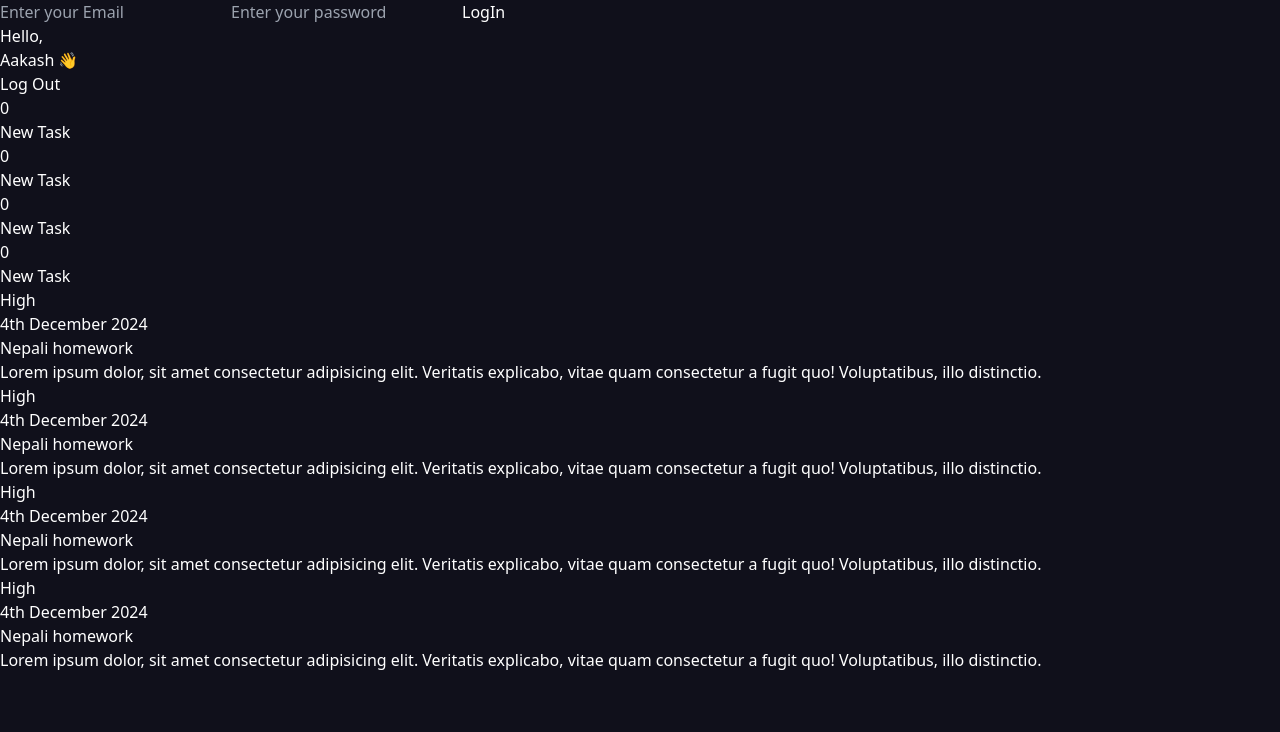
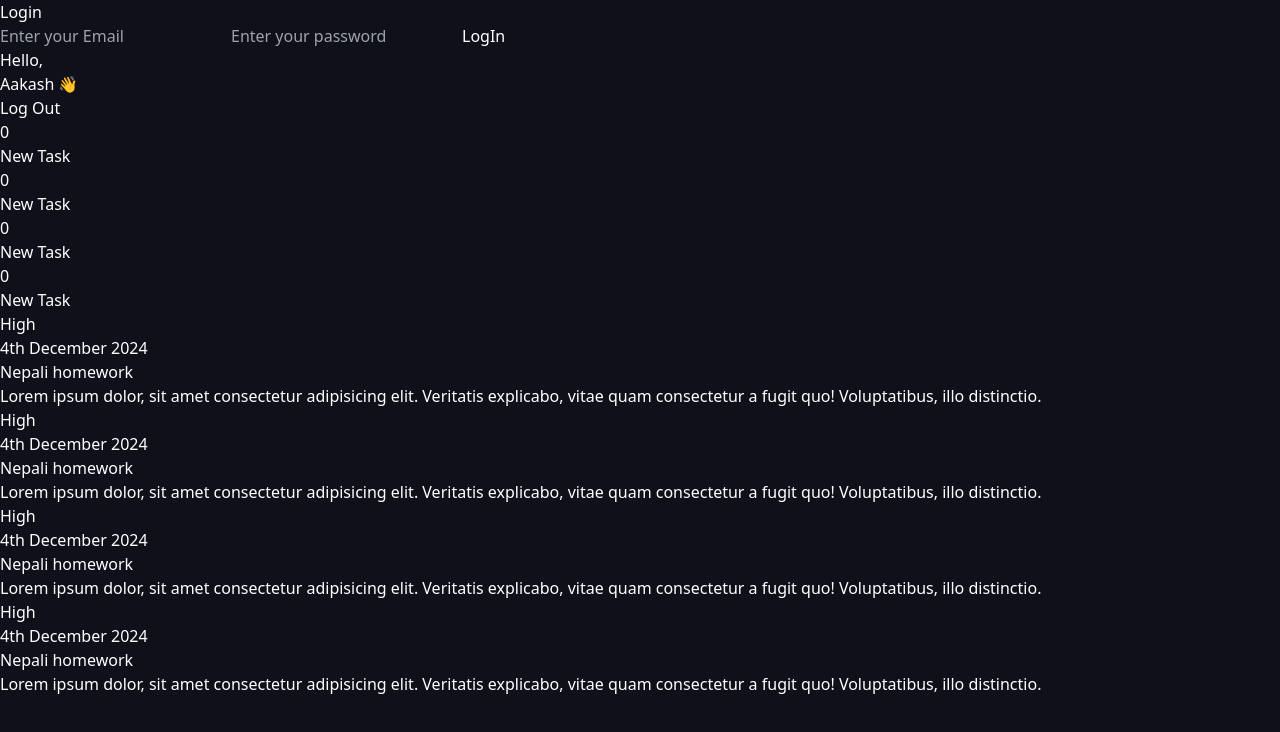
Before and after one commit to Anand-Chaudhary/jobManagementApp, a React (Vite) app: page / in a window 1280 px wide. Shown: the top 732 px of the page. Built offline with nearby package versions, Linux system fonts and the light colour scheme.

Commit message:
Job Management System

```diff
--- a/src/App.jsx
+++ b/src/App.jsx
@@ -1,21 +1,35 @@
-import { useState, useEffect } from 'react'
+import { useState, useEffect, useContext } from 'react'
 import Login from './components/Auth/Login'
 import EmployeeDashboard from './components/Dashboard/EmployeeDashboard'
 import AdminDashboard from './components/Dashboard/AdminDashboard'
 import { getLocalStorage, setLocalStorage } from './utils/LocalStorage'
+import { AuthContext } from './context/AuthProvider'
 
 function App() {
 
   const [user, setUser] = useState(null)
+  const authData = useContext(AuthContext);
+  useEffect(() => {
+    if(authData){
+      const loggedInUser = localStorage.getItem("loggedInUser")
+    }
+  }, [authData])
+
+
   const handleLogin = (email, password) =>{
     if(email == 'admin@me.com' && password == '123'){
       setUser('admin');
-    } else if(email == 'user@me.com' && password == '123'){
+    }
+    else if(authData && authData.employees.find((e)=>email == e.email && e.password == password)){
       setUser('user');
-    } else{
+    }
+    else{
       alert('User doesnot exist')
     }
   }
+
+
+
 
   return (
     <>
--- a/src/components/Auth/Login.jsx
+++ b/src/components/Auth/Login.jsx
@@ -14,6 +14,7 @@ const Login = ({ handleLogin }) => {
     return (
         <div className='flex items-center h-screen justify-center'>
             <div className="border-2 p-20 border-blue-500 rounded-xl">
+                <h1 className='text-3xl tracking-tighter text-center font-sans mb-5'>Login</h1>
                 <form
                     className='flex flex-col items-center justify-center'
                     onSubmit={(e) => {
--- a/src/context/AuthContext.jsx
+++ /dev/null
@@ -1,9 +0,0 @@
-import React from 'react'
-
-const AuthContext = ({children}) => {
-  return (
-    <div>{ children }</div>
-  )
-}
-
-export default AuthContext
--- /dev/null
+++ b/src/context/AuthProvider.jsx
@@ -0,0 +1,23 @@
+import React, { createContext, useEffect, useState } from 'react'
+import { getLocalStorage } from '../utils/LocalStorage'
+
+export const AuthContext = createContext()
+
+const AuthProvider = ({ children }) => {
+    const [userData, setUserData] = useState(null)
+    useEffect(() => {
+        const {employees, admin} = getLocalStorage()
+        setUserData({employees, admin})
+    }, [])
+
+
+    return (
+        <div>
+            <AuthContext.Provider value={userData}>
+                {children}
+            </AuthContext.Provider>
+        </div>
+    )
+}
+
+export default AuthProvider
--- a/src/context/TaskContext.jsx
+++ /dev/null
@@ -1,9 +0,0 @@
-import React from 'react'
-
-const TaskContext = ({ children }) => {
-  return (
-    <div>{ children }</div>
-  )
-}
-
-export default TaskContext
--- a/src/main.jsx
+++ b/src/main.jsx
@@ -2,15 +2,13 @@ import { StrictMode } from 'react'
 import { createRoot } from 'react-dom/client'
 import './index.css'
 import App from './App.jsx'
-import AuthContext from './context/AuthContext.jsx'
-import TaskContext from './context/TaskContext.jsx'
+import AuthProvider from './context/AuthProvider.jsx'
+
 
 createRoot(document.getElementById('root')).render(
   <StrictMode>
-    <AuthContext>
-      <TaskContext>
+    <AuthProvider>
       <App />
-      </TaskContext>
-    </AuthContext>
+    </AuthProvider>
   </StrictMode>,
 )
--- a/src/utils/LocalStorage.jsx
+++ b/src/utils/LocalStorage.jsx
@@ -185,7 +185,6 @@ export const setLocalStorage = () => {
 export const getLocalStorage = () => {
     const employeeData = localStorage.getItem('employees')
     const adminData = localStorage.getItem('admin')
-    console.log(JSON.parse(employeeData));
-    console.log(JSON.parse(adminData));
 
+    return {admin, employees}
 }
```
